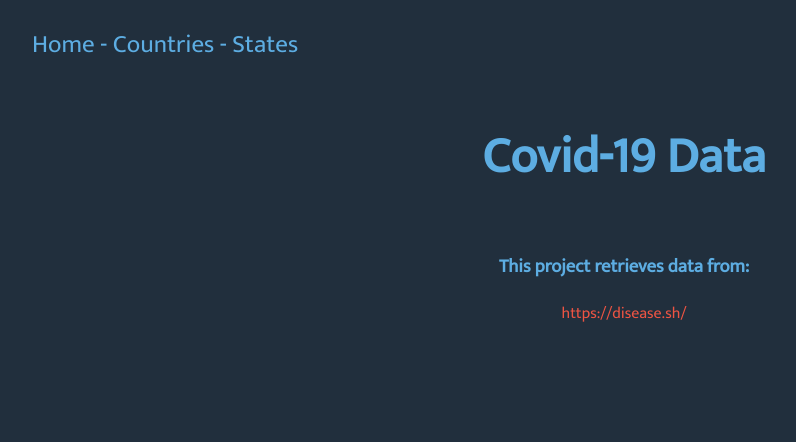
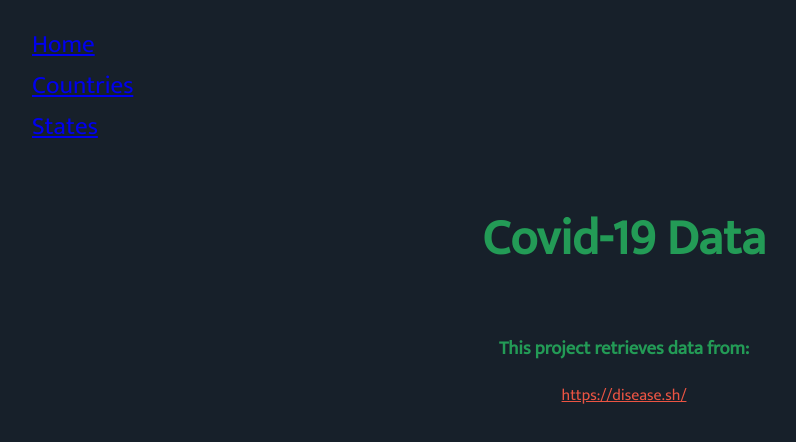
Before and after one commit to 11reed/covid19-data, a Svelte app: page / in a window 1280 px wide. Shown: the top 442 px of the page, without its empty margins (16-812 px from the left). Built offline with nearby package versions, Linux system fonts and the light colour scheme; the HTML template or start-up script is replaced by a standard one.

Commit message:
major changes - added typescript & more

```diff
--- a/rollup.config.js
+++ b/rollup.config.js
@@ -1,9 +1,11 @@
 import svelte from 'rollup-plugin-svelte';
+import commonjs from '@rollup/plugin-commonjs';
 import resolve from '@rollup/plugin-node-resolve';
-import commonjs from '@rollup/plugin-commonjs';
 import livereload from 'rollup-plugin-livereload';
 import { terser } from 'rollup-plugin-terser';
-// import preprocess from 'svelte-preprocess';
+import sveltePreprocess from 'svelte-preprocess';
+import typescript from '@rollup/plugin-typescript';
+import css from 'rollup-plugin-css-only';
 
 const production = !process.env.ROLLUP_WATCH;
 
@@ -29,7 +31,7 @@ function serve() {
 }
 
 export default {
-	input: 'src/main.js',
+	input: 'src/main.ts',
 	output: {
 		sourcemap: true,
 		format: 'iife',
@@ -38,17 +40,15 @@ export default {
 	},
 	plugins: [
 		svelte({
-			hydratable: true,
-			// enable run-time checks when not in production
-			dev: !production,
-			// we'll extract any component CSS out into
-			// a separate file - better for performance
-			css: css => {
-				css.write('bundle.css');
-			},
-
-			//preprocess: preprocess()
+			preprocess: sveltePreprocess({ sourceMap: !production }),
+			compilerOptions: {
+				// enable run-time checks when not in production
+				dev: !production
+			}
 		}),
+		// we'll extract any component CSS out into
+		// a separate file - better for performance
+		css({ output: 'bundle.css' }),
 
 		// If you have external dependencies installed from
 		// npm, you'll most likely need these plugins. In
@@ -60,6 +60,10 @@ export default {
 			dedupe: ['svelte']
 		}),
 		commonjs(),
+		typescript({
+			sourceMap: !production,
+			inlineSources: !production
+		}),
 
 		// In dev mode, call `npm run start` once
 		// the bundle has been generated
--- a/src/App.svelte
+++ b/src/App.svelte
@@ -2,7 +2,7 @@
 	<link href="https://fonts.googleapis.com/css2?family=Mukta&display=swap" rel="stylesheet">
 </svelte:head>
 
-<script>
+<script lang="ts">
 	import { Router, Route } from "svelte-routing";
 
 	import Menu from './components/Menu.svelte';
@@ -11,17 +11,19 @@
 	import Countries from './routes/Countries.svelte';
 	import States from './routes/States.svelte';
 
-	export const routeUrl = "";
+	export const routeUrl = '';
 </script>
 
 <Router url="{routeUrl}">
 	<nav>
 	<ul>
 	<li>
-	  <Menu to="/">Home -</Menu>
-	  <Menu to="countries">Countries -</Menu>
+	  <Menu to="/">Home</Menu>
+	  <br>
+	  <Menu to="countries">Countries</Menu>
+	  <br>
 	  <Menu to="states">States</Menu>
-        </li>
+    </li>
 	</ul>
 	</nav>
 	<div>
@@ -31,16 +33,10 @@
 	</div>
 </Router>
 
-
 <style>
 	:global(body) {
 		font-family: 'Mukta', sans-serif;
-		background-color: #212F3D;
-	}
-
-	:global(a) {
-		text-decoration: none;
-		color: #5DADE2;
+		background-color:  #17202A;
 	}
 
 	nav {
--- a/src/components/Menu.svelte
+++ b/src/components/Menu.svelte
@@ -1,19 +1,18 @@
-<script>
-  import { Link } from "svelte-routing";
+<script lang="ts">
+  import { Link } from 'svelte-routing';
 
-  export let to = "";
+  export let to = '';
 
-  function getProps({ location, href, isPartiallyCurrent, isCurrent }) {
-    const isActive = href === "/" ? isCurrent : isPartiallyCurrent || isCurrent;
+  function getProps({ href, isPartiallyCurrent, isCurrent }) {
+    const isActive = href === '/' ? isCurrent : isPartiallyCurrent || isCurrent;
 
     if (isActive) {
-      return { class: "active" };
+      return { class: 'active' };
     }
     return {};
   }
 </script>
 
-
 <Link to="{to}" getProps="{getProps}">
-    <slot />
+  <slot />
 </Link>
--- /dev/null
+++ b/src/global.d.ts
@@ -0,0 +1 @@
+/// <reference types="svelte" />
--- a/src/routes/Countries.svelte
+++ b/src/routes/Countries.svelte
@@ -1,8 +1,21 @@
-<script>
-	import { onMount } from "svelte";
+<script lang="ts">
+	import { onMount } from 'svelte';
 
-	const url = 'https://disease.sh/v3/covid-19/countries';
-	let data = [];
+	interface CountriesData {
+		country: string;
+		cases: number;
+		todayCases: number;
+		deaths: number;
+		todayDeaths: number;
+		recovered: number;
+		tests: number;
+		population: number;
+		countryInfo: string | any;
+		flag: string | any;
+	}
+
+	const url: string = 'https://disease.sh/v3/covid-19/countries';
+	let data: CountriesData[] = [];
 
 	onMount(async function() {
     	const response = await fetch(url);
@@ -15,7 +28,7 @@
 </div>
 
 <main>
-  {#each data as stats }
+	{#each data as stats}
 		<ul>
 			<li>Country: <b>{stats.country}</b></li>
 			<hr>
@@ -42,16 +55,11 @@
 </main>
 
 <style>
-	:global(body) {
-	font-family: 'Mukta', sans-serif;
-	background-color: #2C3E50;
-	}
-
 	div {
 	   display: flex;
 	   align-items: center;
 	   justify-content: center;
-	  color: #5DADE2;
+	   color: #28B463;
 	}
 
 	main {
@@ -59,8 +67,8 @@
 	  align-items: center;
 	  flex-direction: column;
 	  margin: auto;
-	  color: #5DADE2;
-	  background-color: #2C3E50;
+	  color: #239B56;
+	  background-color: #17202A;
 	}
 
 	ul {
@@ -72,7 +80,7 @@
 	}
 
 	hr {
-	  border: 1px solid #58D68D;
+	  border: 1px solid #2C3e50;
 	  border-radius: 2px;
 	}
 
--- a/src/routes/Home.svelte
+++ b/src/routes/Home.svelte
@@ -11,17 +11,12 @@
 
 
 <style>
-	:global(body) {
-	   font-family: 'Mukta', sans-serif;
-	   background-color: #212F3D;
-	}
-
 	div {
 	   display: flex;
 	   align-items: center;
 	   justify-content: center;
 	   flex-flow: column;
-           color:#5DADE2 ;
+	   color: #239B56;
 	}
 
 	h1 {
--- a/src/routes/States.svelte
+++ b/src/routes/States.svelte
@@ -1,8 +1,19 @@
-<script>
-	import { onMount } from "svelte";
+<script lang="ts">
+	import { onMount } from 'svelte';
 
-	const url = 'https://disease.sh/v3/covid-19/states';
-	let data = [];
+	interface StatesData {
+		state: string;
+		cases: number;
+		todayCases: number;
+		deaths: number;
+		todayDeaths: number;
+		recovered: number;
+		tests: number;
+		population: number;
+	}
+
+	const url: string = 'https://disease.sh/v3/covid-19/states';
+	let data: StatesData[] = [];
 
 	onMount(async function() {
     	const response = await fetch(url);
@@ -15,7 +26,7 @@
 </div>
 
 <main>
-{#each data as stats }
+	{#each data as stats}
 		<ul>
 			<li>State: <b>{stats.state}</b></li>
 			<hr>
@@ -40,16 +51,11 @@
 </main>
 
 <style>
-	:global(body) {
-	    font-family: 'Mukta', sans-serif;
-	    background-color: #2C3E50;
-	}
-
 	div {
 	   display: flex;
 	   align-items: center;
 	   justify-content: center;
-	   color:#5DADE2;
+	   color: #28B463;
 	}
 
 	main {
@@ -57,8 +63,8 @@
 	  align-items: center;
 	  flex-direction: column;
 	  margin: auto;
-	  color: #5DADE2;
-	  background-color: #2C3E50;
+	  color: #239B56;
+	  background-color: #17202A;
 	}
 
 	ul {
@@ -70,7 +76,7 @@
 	}
 
 	hr {
-	  border: 1px solid #58D68D;
+	  border: 1px solid #2C3e50;
 	  border-radius: 2px;
 	}
 
```
Also changed, not shown: package.json (+13 -7 lines), src/main.ts (renamed from src/main.js), 2 other files (tests, documents, lock files or other folders). Lines whose indentation alone changed are shown as unchanged.
